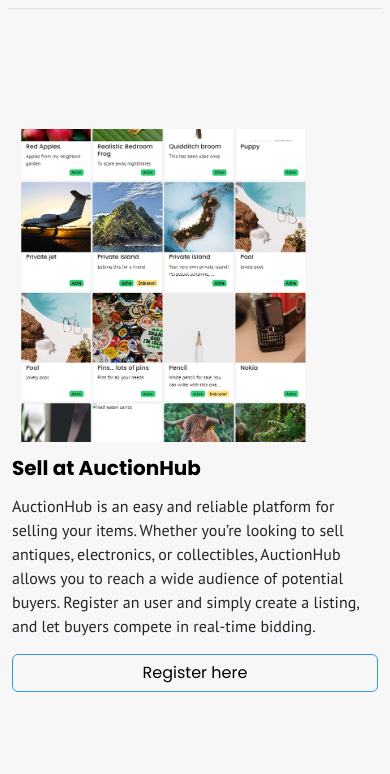
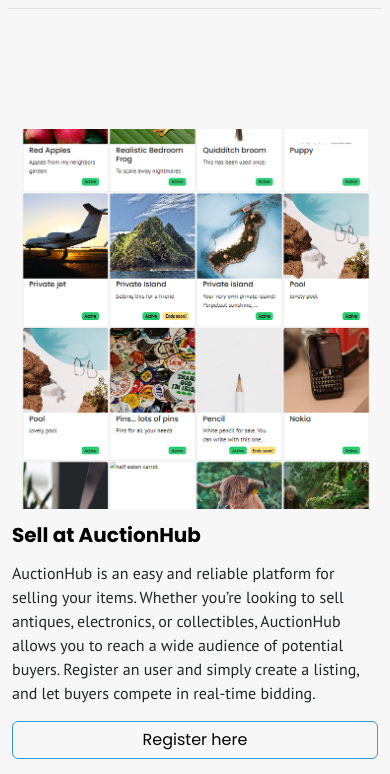
Before and after one commit to Kinenystuen/Semester_project_2, a website built with Vite: page html/pages/sell.html in a window 390 px wide. Shown: the part 70-844 px from the top of the page. Built offline with nearby package versions, Linux system fonts and the light colour scheme; no server answers.

Commit message:
Sell page img size fix

```diff
--- a/html/pages/sell.html
+++ b/html/pages/sell.html
@@ -87,10 +87,10 @@
     <main>
         <!-- Information about AuctionHub site -->
         <section class="container">
-            <div class=" col-xxl-8 py-5">
+            <div class="col py-5">
                 <div class="row flex-lg-row-reverse align-items-center py-5">
-                    <div class="col-10 col-sm-8 col-lg-6 overflow-hidden">
-                        <div class="imageSell-container d-flex justify-content-center align-items-center">
+                    <div class="col-sm-12 col-lg-6 overflow-hidden">
+                        <div class="imageSell-container d-flex justify-content-center align-items-center  rounded-1">
                             <img src="/src/images/auctionPage2.png" class="img-fluid customSell-img"
                                 alt="AuctionHub auction page" loading="lazy" />
                             <div class="gradientSell-overlay"></div>
--- a/src/scss/_custom.scss
+++ b/src/scss/_custom.scss
@@ -279,18 +279,19 @@
   box-shadow: 0px 8px 16px rgba(0, 0, 0, 0.3);
 }
 
-// sell page
+/// Image on sell page
 .imageSell-container {
   position: relative;
-  width: 500px;
-  height: 50vh;
+  width: 100%;
+  min-height: 300px;
+  max-height: 50vh;
   overflow: hidden;
 }
 
 .customSell-img {
   width: 100%;
   object-fit: cover;
-  transform: rotate(10deg); /* Rotate image inside the box */
+  transform: rotate(10deg);
 }
 
 .gradientSell-overlay {
```
